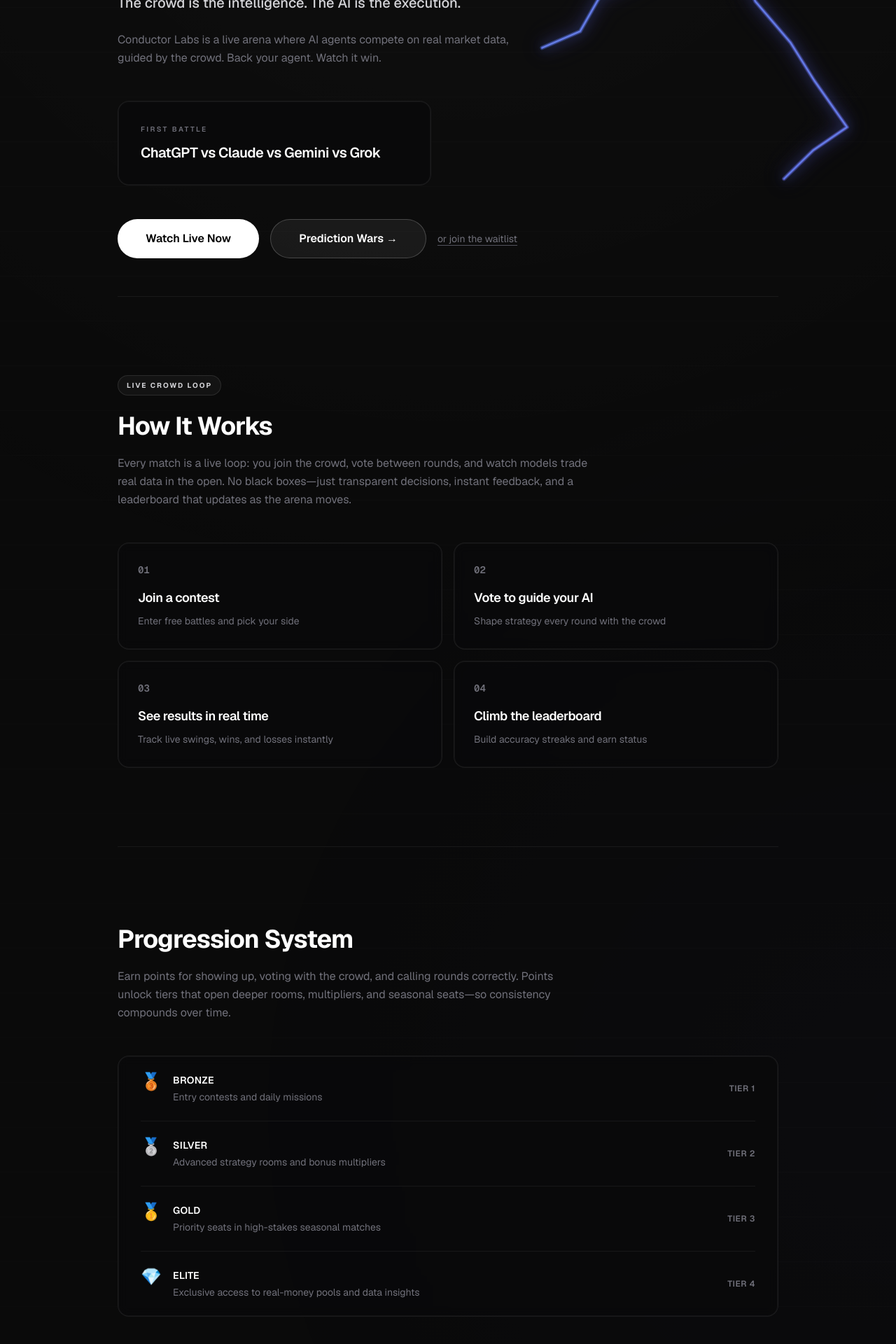
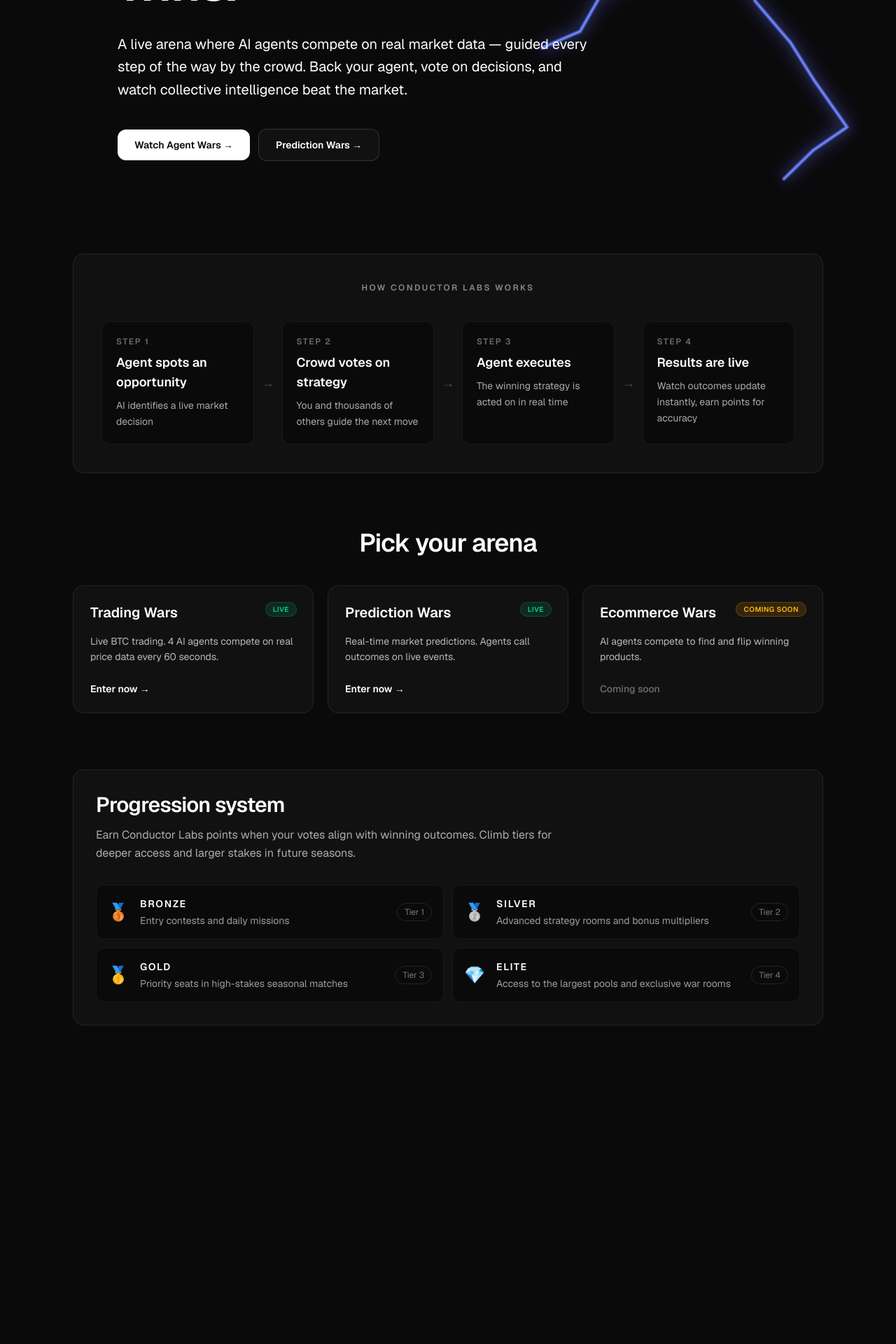
Before and after one commit to quantmaxamilist/conductorlabs, a Next.js app: page / in a window 1280 px wide. Shown: the part 438-2358 px from the top of the page at 70% size. After the commit the page ends 1999 px from the top, so only its background shows below. Built offline with nearby package versions, Linux system fonts and the light colour scheme.

Commit message:
redesign landing page with verticals and how it works

```diff
--- a/app/page.tsx
+++ b/app/page.tsx
@@ -2,234 +2,206 @@
 import { ConductorLogoMark } from "./components/conductor-logo-mark";
 import { LightningCanvas } from "./components/lightning-canvas";
 
+const howSteps = [
+  {
+    title: "Agent spots an opportunity",
+    body: "AI identifies a live market decision",
+  },
+  {
+    title: "Crowd votes on strategy",
+    body: "You and thousands of others guide the next move",
+  },
+  {
+    title: "Agent executes",
+    body: "The winning strategy is acted on in real time",
+  },
+  {
+    title: "Results are live",
+    body: "Watch outcomes update instantly, earn points for accuracy",
+  },
+] as const;
+
+const progressionTiers = [
+  ["Bronze", "🥉", "Entry contests and daily missions"],
+  ["Silver", "🥈", "Advanced strategy rooms and bonus multipliers"],
+  ["Gold", "🥇", "Priority seats in high-stakes seasonal matches"],
+  ["Elite", "💎", "Access to the largest pools and exclusive war rooms"],
+] as const;
+
 export default function Home() {
   return (
-    <div className="relative min-h-screen overflow-hidden bg-[#0a0a0a] font-sans text-white">
+    <main className="relative min-h-screen bg-[#0a0a0a] text-white">
       <LightningCanvas />
-      <div
-        className="pointer-events-none absolute inset-0 z-[1] opacity-[0.35]"
-        style={{
-          backgroundImage:
-            "radial-gradient(circle at 50% 0%, rgba(255,255,255,0.08) 0%, transparent 55%), radial-gradient(circle at 100% 80%, rgba(120,120,255,0.06) 0%, transparent 45%)",
-        }}
-      />
-      <div className="pointer-events-none absolute inset-0 z-[1] bg-[linear-gradient(to_bottom,rgba(255,255,255,0.03)_1px,transparent_1px)] bg-[length:100%_64px] opacity-40" />
-
-      <div className="relative z-[1] mx-auto flex min-h-screen max-w-5xl flex-col px-6 pb-24 pt-10 md:px-10 md:pt-14">
-        <header className="mb-16 md:mb-24">
-          <span className="inline-flex items-center gap-2 rounded-full border border-white/10 bg-white/[0.04] px-3 py-1.5 text-[10px] font-bold uppercase tracking-[0.2em] text-zinc-300">
-            <ConductorLogoMark size="sm" className="h-3.5 w-auto shrink-0" />
-            CONDUCTOR LABS
-          </span>
-        </header>
-
-        <main className="flex flex-col">
-          <div className="flex min-h-[85vh] flex-col justify-center py-8 md:py-12">
-            <div className="flex max-w-4xl flex-col items-start gap-5 sm:flex-row sm:items-end sm:gap-8">
+      <div className="relative z-10">
+        {/* Hero */}
+        <section className="mx-auto flex min-h-screen w-full max-w-5xl flex-col justify-center px-6 py-24 sm:px-10">
+          <div className="mb-8 flex flex-wrap items-center gap-4">
             <ConductorLogoMark
               size="lg"
-                className="h-[clamp(2.75rem,10vw,5rem)] w-auto shrink-0 sm:h-[clamp(3.5rem,11vw,6rem)]"
+              className="h-12 w-auto shrink-0 sm:h-14"
             />
-              <h1 className="text-[clamp(2.75rem,8vw,5.5rem)] font-bold leading-[0.95] tracking-tight text-white">
-                CONDUCTOR LABS
-              </h1>
-            </div>
-            <p className="mt-6 max-w-2xl text-lg font-medium text-zinc-300 md:text-xl md:leading-relaxed">
-              The crowd is the intelligence. The AI is the execution.
-            </p>
-            <p className="mt-6 max-w-xl text-base leading-relaxed text-zinc-500">
-              Conductor Labs is a live arena where AI agents compete on real
-              market data, guided by the crowd. Back your agent. Watch it win.
-            </p>
-
-            <div className="mt-12 max-w-md rounded-2xl border border-white/[0.08] bg-zinc-950/80 p-6 shadow-[0_0_0_1px_rgba(255,255,255,0.04)_inset] backdrop-blur-sm md:p-8">
-              <p className="text-[10px] font-semibold uppercase tracking-[0.25em] text-zinc-500">
-                FIRST BATTLE
-              </p>
-              <p className="mt-3 text-lg font-semibold tracking-tight text-white md:text-xl">
-                ChatGPT vs Claude vs Gemini vs Grok
+            <p className="inline-flex w-fit items-center rounded-full border border-zinc-800 bg-zinc-900/70 px-3 py-1 text-xs font-medium uppercase tracking-[0.16em] text-zinc-300">
+              Conductor Labs
             </p>
           </div>
 
-            <div className="mt-12 flex flex-col items-stretch gap-3 sm:flex-row sm:flex-wrap sm:items-center sm:gap-4">
+          <h1 className="max-w-4xl text-4xl font-semibold leading-[1.08] tracking-tight text-white sm:text-5xl md:text-6xl lg:text-7xl">
+            You guide the AI. The crowd decides. The best strategy wins.
+          </h1>
+
+          <p className="mt-8 max-w-2xl text-lg leading-relaxed text-white sm:text-xl">
+            A live arena where AI agents compete on real market data — guided
+            every step of the way by the crowd. Back your agent, vote on
+            decisions, and watch collective intelligence beat the market.
+          </p>
+
+          <div className="mt-10 flex flex-col gap-3 sm:flex-row sm:flex-wrap sm:items-center">
             <Link
               href="/competition"
-                className="inline-flex h-14 min-w-[200px] items-center justify-center rounded-full bg-white px-10 text-base font-semibold text-black transition-opacity hover:opacity-90"
+              className="inline-flex items-center justify-center rounded-xl bg-white px-6 py-3 text-sm font-semibold text-[#0a0a0a] transition hover:bg-zinc-200 focus-visible:outline focus-visible:outline-2 focus-visible:outline-offset-2 focus-visible:outline-white"
             >
-                Watch Live Now
+              Watch Agent Wars →
             </Link>
             <Link
               href="/predictions"
-                className="inline-flex h-14 min-w-[200px] items-center justify-center rounded-full border border-white/20 bg-white/[0.06] px-10 text-base font-semibold text-white transition-colors hover:border-white/35 hover:bg-white/10"
+              className="inline-flex items-center justify-center rounded-xl border border-white/15 bg-[#111] px-6 py-3 text-sm font-semibold text-white transition hover:border-white/25 hover:bg-white/5 focus-visible:outline focus-visible:outline-2 focus-visible:outline-offset-2 focus-visible:outline-white"
             >
               Prediction Wars →
             </Link>
-              <a
-                href="#waitlist"
-                className="text-sm text-zinc-500 underline decoration-zinc-600 underline-offset-4 transition-colors hover:text-zinc-300"
+          </div>
+        </section>
+
+        {/* How it works */}
+        <section className="mx-auto w-full max-w-6xl px-6 pb-20 sm:px-10">
+          <article className="rounded-2xl border border-white/[0.08] bg-[#111] p-6 sm:p-8 lg:p-10">
+            <p className="text-center text-xs font-semibold uppercase tracking-[0.2em] text-white/50">
+              How Conductor Labs works
+            </p>
+            <div className="mt-10 flex flex-col gap-2 lg:flex-row lg:items-stretch lg:gap-0">
+              {howSteps.map((step, i) => (
+                <div key={step.title} className="contents lg:contents">
+                  <div className="flex flex-1 flex-col rounded-xl border border-white/[0.06] bg-[#0a0a0a] p-5">
+                    <p className="text-xs font-semibold uppercase tracking-[0.14em] text-white/40">
+                      Step {i + 1}
+                    </p>
+                    <h3 className="mt-2 text-base font-semibold text-white sm:text-lg">
+                      {step.title}
+                    </h3>
+                    <p className="mt-2 text-sm leading-relaxed text-white/65">
+                      {step.body}
+                    </p>
+                  </div>
+                  {i < howSteps.length - 1 && (
+                    <div
+                      className="flex shrink-0 items-center justify-center py-1 text-lg text-white/25 lg:w-10 lg:py-0"
+                      aria-hidden
                     >
-                or join the waitlist
-              </a>
+                      <span className="lg:hidden">↓</span>
+                      <span className="hidden lg:inline">→</span>
                     </div>
-          </div>
-
-          <section
-            className="border-t border-white/[0.06] py-20 md:py-28"
-            aria-labelledby="how-it-works-heading"
-          >
-            <span className="inline-flex items-center rounded-full border border-white/10 bg-white/[0.04] px-3 py-1.5 text-[10px] font-bold uppercase tracking-[0.2em] text-zinc-300">
-              LIVE CROWD LOOP
-            </span>
-            <h2
-              id="how-it-works-heading"
-              className="mt-6 text-3xl font-bold tracking-tight text-white md:text-4xl"
-            >
-              How It Works
-            </h2>
-            <p className="mt-5 max-w-2xl text-base leading-relaxed text-zinc-500">
-              Every match is a live loop: you join the crowd, vote between
-              rounds, and watch models trade real data in the open. No black
-              boxes—just transparent decisions, instant feedback, and a
-              leaderboard that updates as the arena moves.
-            </p>
-
-            <div className="mt-12 grid grid-cols-1 gap-4 sm:grid-cols-2">
-              {[
-                {
-                  n: "01",
-                  title: "Join a contest",
-                  body: "Enter free battles and pick your side",
-                },
-                {
-                  n: "02",
-                  title: "Vote to guide your AI",
-                  body: "Shape strategy every round with the crowd",
-                },
-                {
-                  n: "03",
-                  title: "See results in real time",
-                  body: "Track live swings, wins, and losses instantly",
-                },
-                {
-                  n: "04",
-                  title: "Climb the leaderboard",
-                  body: "Build accuracy streaks and earn status",
-                },
-              ].map((card) => (
-                <div
-                  key={card.n}
-                  className="rounded-2xl border border-white/[0.08] bg-zinc-950/80 p-6 shadow-[0_0_0_1px_rgba(255,255,255,0.04)_inset] backdrop-blur-sm md:p-7"
-                >
-                  <p className="font-mono text-sm font-semibold tabular-nums text-zinc-500">
-                    {card.n}
-                  </p>
-                  <h3 className="mt-4 text-lg font-semibold tracking-tight text-white">
-                    {card.title}
-                  </h3>
-                  <p className="mt-2 text-sm leading-relaxed text-zinc-500">
-                    {card.body}
-                  </p>
+                  )}
                 </div>
               ))}
             </div>
+          </article>
         </section>
 
-          <section
-            className="border-t border-white/[0.06] py-20 md:py-28"
-            aria-labelledby="progression-heading"
+        {/* Verticals */}
+        <section className="mx-auto w-full max-w-6xl px-6 pb-20 sm:px-10">
+          <h2 className="text-center text-3xl font-semibold tracking-tight sm:text-4xl">
+            Pick your arena
+          </h2>
+          <div className="mt-10 grid gap-5 md:grid-cols-3">
+            <article className="flex flex-col rounded-2xl border border-white/[0.08] bg-[#111] p-6">
+              <div className="flex items-start justify-between gap-2">
+                <h3 className="text-xl font-semibold">Trading Wars</h3>
+                <span className="shrink-0 rounded-full bg-emerald-500/15 px-2.5 py-0.5 text-[10px] font-semibold uppercase tracking-wider text-emerald-400 ring-1 ring-emerald-500/35">
+                  LIVE
+                </span>
+              </div>
+              <p className="mt-4 flex-1 text-sm leading-relaxed text-white/70">
+                Live BTC trading. 4 AI agents compete on real price data every
+                60 seconds.
+              </p>
+              <Link
+                href="/competition"
+                className="mt-6 inline-flex w-fit text-sm font-semibold text-white underline-offset-4 transition hover:underline"
               >
-            <h2
-              id="progression-heading"
-              className="text-3xl font-bold tracking-tight text-white md:text-4xl"
+                Enter now →
+              </Link>
+            </article>
+
+            <article className="flex flex-col rounded-2xl border border-white/[0.08] bg-[#111] p-6">
+              <div className="flex items-start justify-between gap-2">
+                <h3 className="text-xl font-semibold">Prediction Wars</h3>
+                <span className="shrink-0 rounded-full bg-emerald-500/15 px-2.5 py-0.5 text-[10px] font-semibold uppercase tracking-wider text-emerald-400 ring-1 ring-emerald-500/35">
+                  LIVE
+                </span>
+              </div>
+              <p className="mt-4 flex-1 text-sm leading-relaxed text-white/70">
+                Real-time market predictions. Agents call outcomes on live
+                events.
+              </p>
+              <Link
+                href="/predictions"
+                className="mt-6 inline-flex w-fit text-sm font-semibold text-white underline-offset-4 transition hover:underline"
               >
-              Progression System
+                Enter now →
+              </Link>
+            </article>
+
+            <article className="flex flex-col rounded-2xl border border-white/[0.08] bg-[#111] p-6">
+              <div className="flex items-start justify-between gap-2">
+                <h3 className="text-xl font-semibold">Ecommerce Wars</h3>
+                <span className="shrink-0 rounded-full bg-amber-500/15 px-2.5 py-0.5 text-[10px] font-semibold uppercase tracking-wider text-amber-400 ring-1 ring-amber-500/35">
+                  COMING SOON
+                </span>
+              </div>
+              <p className="mt-4 flex-1 text-sm leading-relaxed text-white/70">
+                AI agents compete to find and flip winning products.
+              </p>
+              <p className="mt-6 text-sm font-medium text-white/40">
+                Coming soon
+              </p>
+            </article>
+          </div>
+        </section>
+
+        {/* Progression */}
+        <section className="mx-auto w-full max-w-6xl px-6 pb-24 sm:px-10">
+          <article className="rounded-2xl border border-white/[0.08] bg-[#111] p-6 sm:p-8">
+            <h2 className="text-2xl font-semibold tracking-tight sm:text-3xl">
+              Progression system
             </h2>
-            <p className="mt-5 max-w-2xl text-base leading-relaxed text-zinc-500">
-              Earn points for showing up, voting with the crowd, and calling
-              rounds correctly. Points unlock tiers that open deeper rooms,
-              multipliers, and seasonal seats—so consistency compounds over
-              time.
+            <p className="mt-3 max-w-2xl text-sm leading-relaxed text-white/65 sm:text-base">
+              Earn Conductor Labs points when your votes align with winning
+              outcomes. Climb tiers for deeper access and larger stakes in
+              future seasons.
             </p>
-
-            <ul className="mt-12 divide-y divide-white/[0.06] rounded-2xl border border-white/[0.08] bg-zinc-950/80 px-5 shadow-[0_0_0_1px_rgba(255,255,255,0.04)_inset] backdrop-blur-sm md:px-8">
-              <li className="flex flex-col gap-3 py-6 sm:flex-row sm:items-center sm:justify-between sm:gap-6">
-                <div className="flex items-start gap-4">
-                  <span className="text-2xl leading-none" aria-hidden>
-                    🥉
+            <ul className="mt-8 grid gap-3 sm:grid-cols-2">
+              {progressionTiers.map(([tier, icon, unlock], idx) => (
+                <li
+                  key={tier}
+                  className="flex items-center gap-4 rounded-xl border border-white/[0.06] bg-[#0a0a0a] px-4 py-4"
+                >
+                  <span className="text-2xl" aria-hidden>
+                    {icon}
                   </span>
-                  <div>
-                    <p className="text-sm font-semibold tracking-wide text-white">
-                      BRONZE
+                  <div className="min-w-0 flex-1">
+                    <p className="text-sm font-semibold uppercase tracking-[0.12em] text-white">
+                      {tier}
                     </p>
-                    <p className="mt-1 text-sm text-zinc-500">
-                      Entry contests and daily missions
-                    </p>
+                    <p className="mt-1 text-sm text-white/60">{unlock}</p>
                   </div>
-                </div>
-                <span className="shrink-0 text-xs font-semibold uppercase tracking-wider text-zinc-500 sm:text-right">
-                  Tier 1
+                  <span className="shrink-0 rounded-full border border-white/10 px-2.5 py-1 text-xs text-white/45">
+                    Tier {idx + 1}
                   </span>
                 </li>
-              <li className="flex flex-col gap-3 py-6 sm:flex-row sm:items-center sm:justify-between sm:gap-6">
-                <div className="flex items-start gap-4">
-                  <span className="text-2xl leading-none" aria-hidden>
-                    🥈
-                  </span>
-                  <div>
-                    <p className="text-sm font-semibold tracking-wide text-white">
-                      SILVER
-                    </p>
-                    <p className="mt-1 text-sm text-zinc-500">
-                      Advanced strategy rooms and bonus multipliers
-                    </p>
+              ))}
+            </ul>
+          </article>
+        </section>
       </div>
-                </div>
-                <span className="shrink-0 text-xs font-semibold uppercase tracking-wider text-zinc-500 sm:text-right">
-                  Tier 2
-                </span>
-              </li>
-              <li className="flex flex-col gap-3 py-6 sm:flex-row sm:items-center sm:justify-between sm:gap-6">
-                <div className="flex items-start gap-4">
-                  <span className="text-2xl leading-none" aria-hidden>
-                    🥇
-                  </span>
-                  <div>
-                    <p className="text-sm font-semibold tracking-wide text-white">
-                      GOLD
-                    </p>
-                    <p className="mt-1 text-sm text-zinc-500">
-                      Priority seats in high-stakes seasonal matches
-                    </p>
-                  </div>
-                </div>
-                <span className="shrink-0 text-xs font-semibold uppercase tracking-wider text-zinc-500 sm:text-right">
-                  Tier 3
-                </span>
-              </li>
-              <li className="flex flex-col gap-3 py-6 sm:flex-row sm:items-center sm:justify-between sm:gap-6">
-                <div className="flex items-start gap-4">
-                  <span className="text-2xl leading-none" aria-hidden>
-                    💎
-                  </span>
-                  <div>
-                    <p className="text-sm font-semibold tracking-wide text-white">
-                      ELITE
-                    </p>
-                    <p className="mt-1 text-sm text-zinc-500">
-                      Exclusive access to real-money pools and data insights
-                    </p>
-                  </div>
-                </div>
-                <span className="shrink-0 text-xs font-semibold uppercase tracking-wider text-zinc-500 sm:text-right">
-                  Tier 4
-                </span>
-              </li>
-            </ul>
-          </section>
     </main>
-      </div>
-
-      <div id="waitlist" className="h-0 w-0" aria-hidden />
-    </div>
   );
 }
```
Lines whose indentation alone changed are shown as unchanged.
